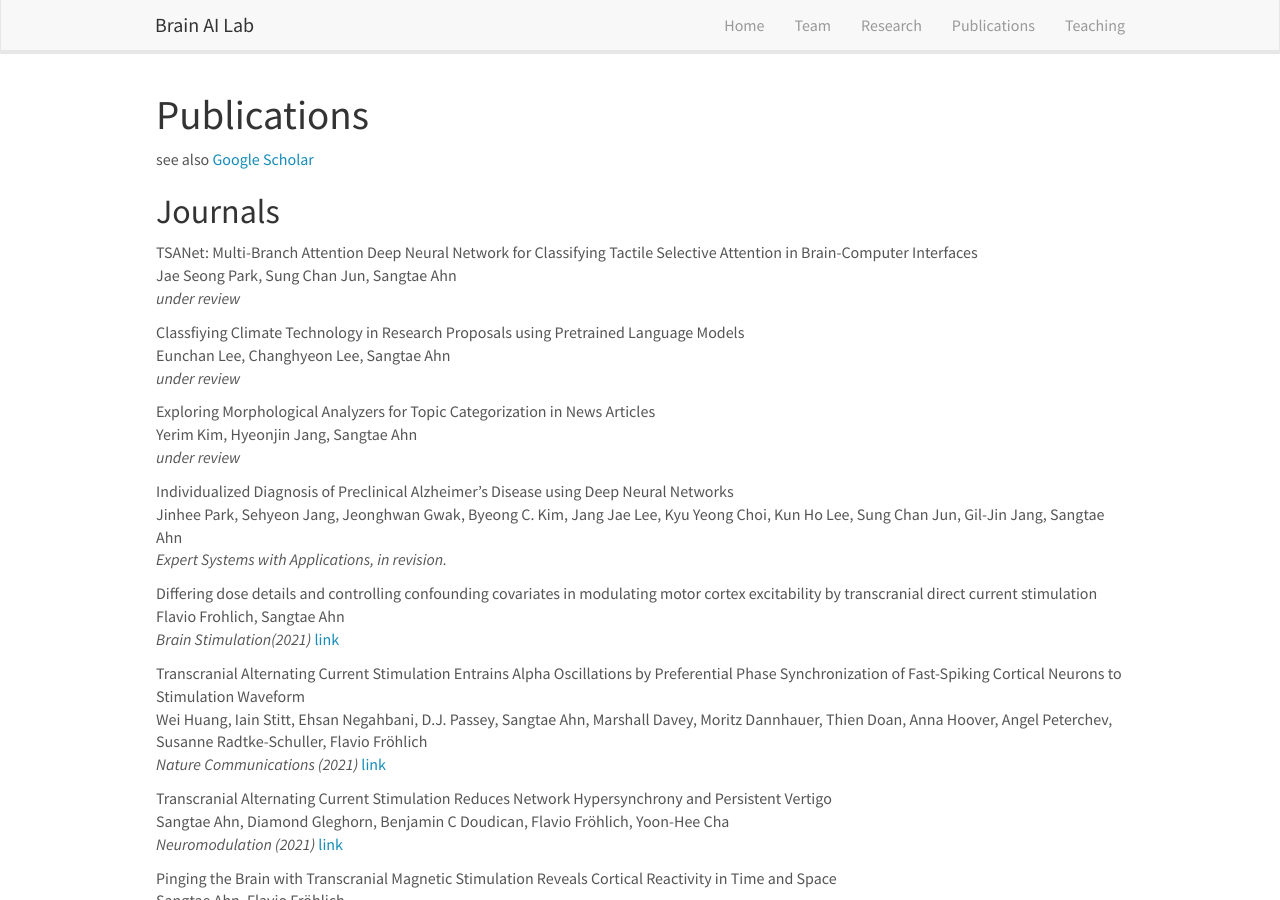
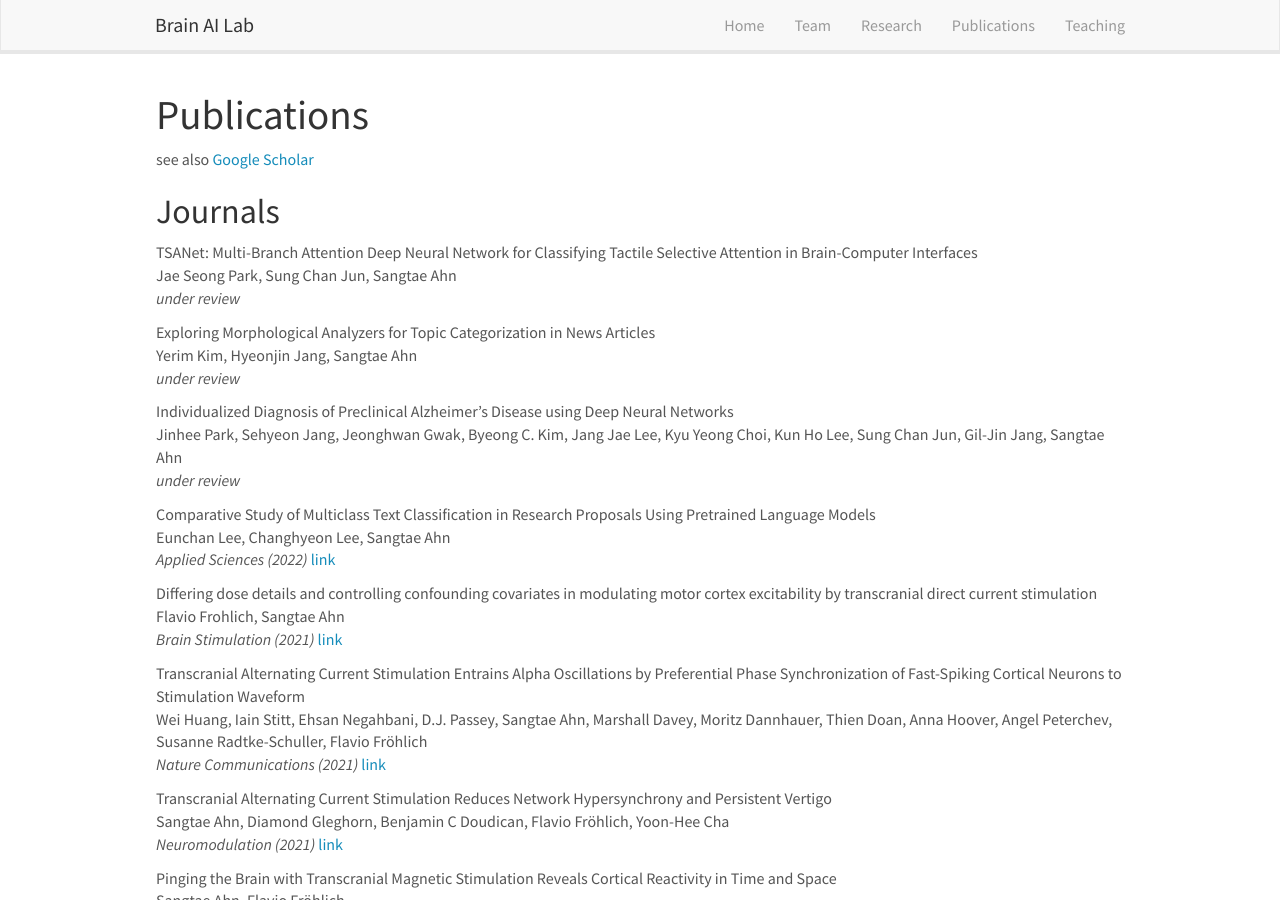
Before and after one commit to KNU-BrainAI/knu-brainai.github.io, a Jekyll site: the page built from _pages/publications.md, in a window 1280 px wide and 900 px high. Built offline with Jekyll 4.4.1, drawn with Linux system fonts in a browser that asks for light colours; nearby versions of some CDN libraries.

Commit message:
Update publist.yml

```diff
--- a/_data/publist.yml
+++ b/_data/publist.yml
@@ -1,9 +1,5 @@
 - title: "TSANet: Multi-Branch Attention Deep Neural Network for Classifying Tactile Selective Attention in Brain-Computer Interfaces"
   authors: Jae Seong Park, Sung Chan Jun, Sangtae Ahn
-  journal: under review
-
-- title: "Classfiying Climate Technology in Research Proposals using Pretrained Language Models"
-  authors: Eunchan Lee, Changhyeon Lee, Sangtae Ahn
   journal: under review
 
 - title: "Exploring Morphological Analyzers for Topic Categorization in News Articles"
@@ -14,19 +10,20 @@
   image:
   description:
   authors: Jinhee Park, Sehyeon Jang, Jeonghwan Gwak, Byeong C. Kim, Jang Jae Lee, Kyu Yeong Choi, Kun Ho Lee, Sung Chan Jun, Gil-Jin Jang, Sangtae Ahn
-  journal: Expert Systems with Applications, in revision.
+  journal: under review
+
+- title: "Comparative Study of Multiclass Text Classification in Research Proposals Using Pretrained Language Models"
+  authors: Eunchan Lee, Changhyeon Lee, Sangtae Ahn
+  journal: Applied Sciences (2022)
   link:
-    url:
-    display:
-  highlight: 0
-  news1:
-  news2:
+    url: https://www.mdpi.com/2076-3417/12/9/4522
+    display: link
 
 - title: "Differing dose details and controlling confounding covariates in modulating motor cortex excitability by transcranial direct current stimulation"
   image:
   description:
   authors: Flavio Frohlich, Sangtae Ahn
-  journal: Brain Stimulation(2021)
+  journal: Brain Stimulation (2021)
   link:
     url: https://www.brainstimjrnl.com/article/S1935-861X(21)00115-7/fulltext
     display: link
```
